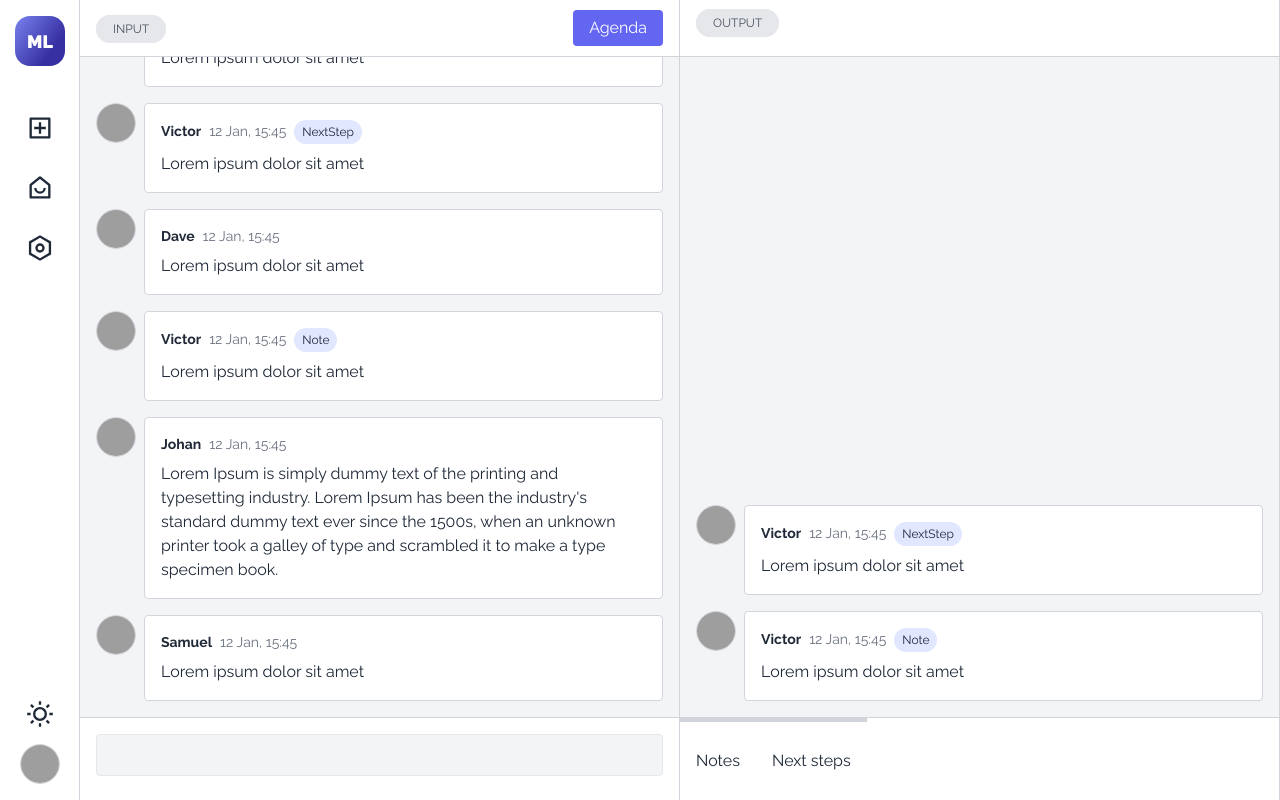
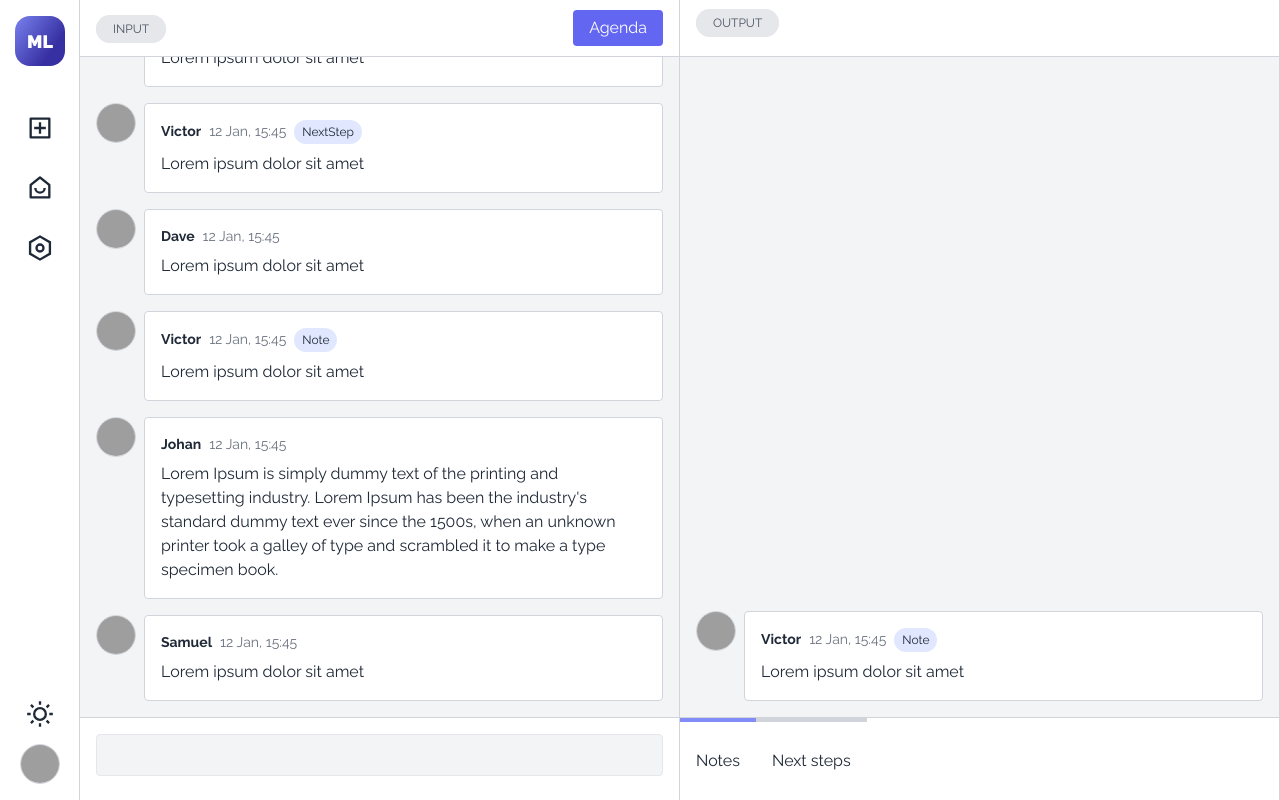
Before and after one commit to brslv/meetlog-web, a React (Create React App) app: page /m/1 in a window 1280 px wide. Built offline with nearby package versions, Linux system fonts and the light colour scheme; grey boxes are pictures that could not be loaded.

Commit message:
changing output sections from the output footer

```diff
--- a/src/components/meeting/MeetingOutputFooter.tsx
+++ b/src/components/meeting/MeetingOutputFooter.tsx
@@ -1,25 +1,62 @@
 import React from 'react'
 import { SECTION_FOOTER_MIN_HEIGHT } from '../../constants'
+import cn from '../../utils/cn'
 
-function FooterButton({ children }: { children: React.ReactNode }) {
+export enum MeetingOutputFooterSections {
+  Notes = 'Notes',
+  NextSteps = 'NextSteps',
+}
+
+function FooterButton({
+  isActive,
+  children,
+  onClick,
+}: {
+  isActive: boolean
+  children: React.ReactNode
+  onClick: () => void
+}) {
   return (
     <div
-      className="flex items-center justify-center cursor-pointer border-t-4 border-gray-300 dark:border-gray-700 hover:border-indigo-500 dark:hover:border-indigo-500 px-4"
-      style={{ height: '100%' }}
+      onClick={onClick}
+      className={cn({
+        'flex items-center justify-center cursor-pointer border-t-4 px-4': true,
+        'border-gray-300 dark:border-gray-700 hover:border-indigo-500 dark:hover:border-indigo-500': !isActive,
+        'border-indigo-400': isActive,
+      })}
+      style={{
+        height: '100%',
+      }}
     >
       {children}
     </div>
   )
 }
 
-export default function MeetingOutputFooter() {
+export default function MeetingOutputFooter({
+  activeSection,
+  onSectionChange,
+}: {
+  activeSection: MeetingOutputFooterSections
+  onSectionChange: (section: MeetingOutputFooterSections) => void
+}) {
   return (
     <div
       className="flex items-center relative bg-white dark:bg-gray-800 border-t border-gray-300 dark:border-gray-700"
       style={{ height: SECTION_FOOTER_MIN_HEIGHT }}
     >
-      <FooterButton>Notes</FooterButton>
-      <FooterButton>Next steps</FooterButton>
+      <FooterButton
+        isActive={activeSection === MeetingOutputFooterSections.Notes}
+        onClick={() => onSectionChange(MeetingOutputFooterSections.Notes)}
+      >
+        Notes
+      </FooterButton>
+      <FooterButton
+        isActive={activeSection === MeetingOutputFooterSections.NextSteps}
+        onClick={() => onSectionChange(MeetingOutputFooterSections.NextSteps)}
+      >
+        Next steps
+      </FooterButton>
     </div>
   )
 }
--- a/src/components/meeting/Output.tsx
+++ b/src/components/meeting/Output.tsx
@@ -1,17 +1,42 @@
 import MeetingSection from './MeetingSection'
-import MeetingOutputFooter from './MeetingOutputFooter'
+import MeetingOutputFooter, {
+  MeetingOutputFooterSections,
+} from './MeetingOutputFooter'
 import OutputEntityContextMenu from '../entities/contextMenu/OutputEntityContextMenu'
-import React from 'react'
+import React, { useState } from 'react'
 import { useEntities } from '../entities/EntitiesProvider'
+import { EntityOutputType, IEntity } from '../entities/Entity'
 
 export default function Output() {
   const { items } = useEntities()
+  const [activeSection, setActiveSection] = useState(
+    MeetingOutputFooterSections.Notes
+  )
+
+  const filter = (
+    items: IEntity[],
+    activeSection: MeetingOutputFooterSections
+  ) => {
+    const map = {
+      [EntityOutputType.Note]: MeetingOutputFooterSections.Notes,
+      [EntityOutputType.NextStep]: MeetingOutputFooterSections.NextSteps,
+    }
+    return items.filter((item) => {
+      if (!item.output) return null
+      return map[item.output.type] === activeSection
+    })
+  }
 
   return (
     <MeetingSection
       title="Output"
-      entities={items.filter((item) => item.output !== null)}
-      footer={<MeetingOutputFooter />}
+      entities={filter(items, activeSection)}
+      footer={
+        <MeetingOutputFooter
+          activeSection={activeSection}
+          onSectionChange={(section) => setActiveSection(section)}
+        />
+      }
       contextMenu={(entity) => <OutputEntityContextMenu entity={entity} />}
     />
   )
```
